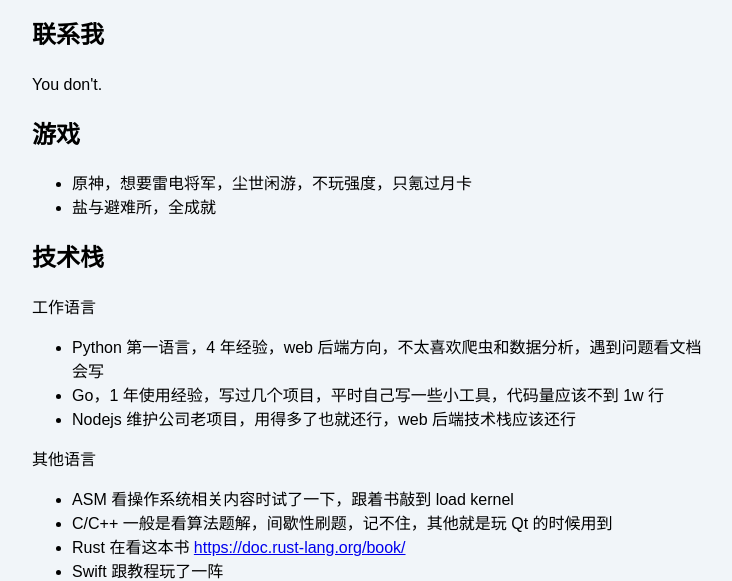
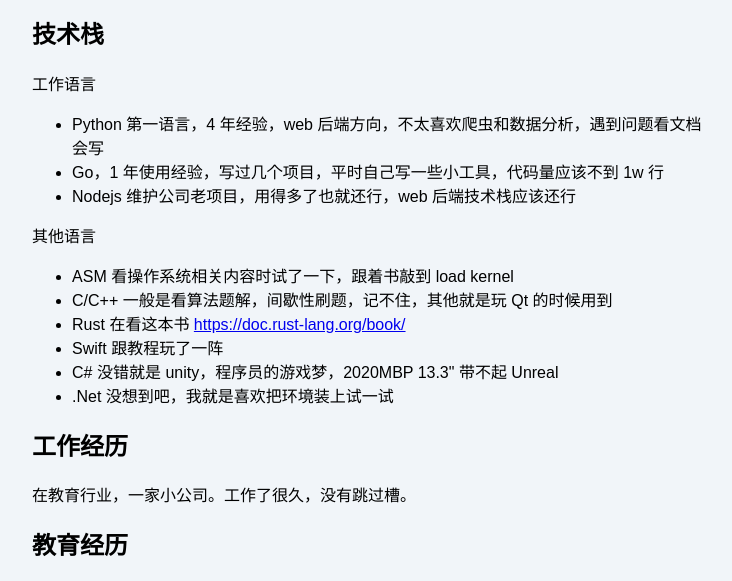
Before and after one commit to zhangkai803/zhangkai803.github.io, an Astro site: page /about in a window 1280 px wide. Shown: the part 154-735 px from the top of the page, without its empty margins (268-1000 px from the left). Built offline with nearby package versions, Linux system fonts and the light colour scheme; Astro itself is replaced by a stand-in of ours.

Commit message:
rm some info

```diff
--- a/src/pages/about.astro
+++ b/src/pages/about.astro
@@ -4,13 +4,6 @@ const pageTitle = "关于我";
 ---
 
 <BaseLayout pageTitle={pageTitle}>
-	<h2>联系我</h2>
-	<p>You don't.</p>
-	<h2>游戏</h2>
-	<ul>
-		<li>原神，想要雷电将军，尘世闲游，不玩强度，只氪过月卡</li>
-		<li>盐与避难所，全成就</li>
-	</ul>
 	<h2>技术栈</h2>
 	<p>工作语言</p>
 	<ul>
```
